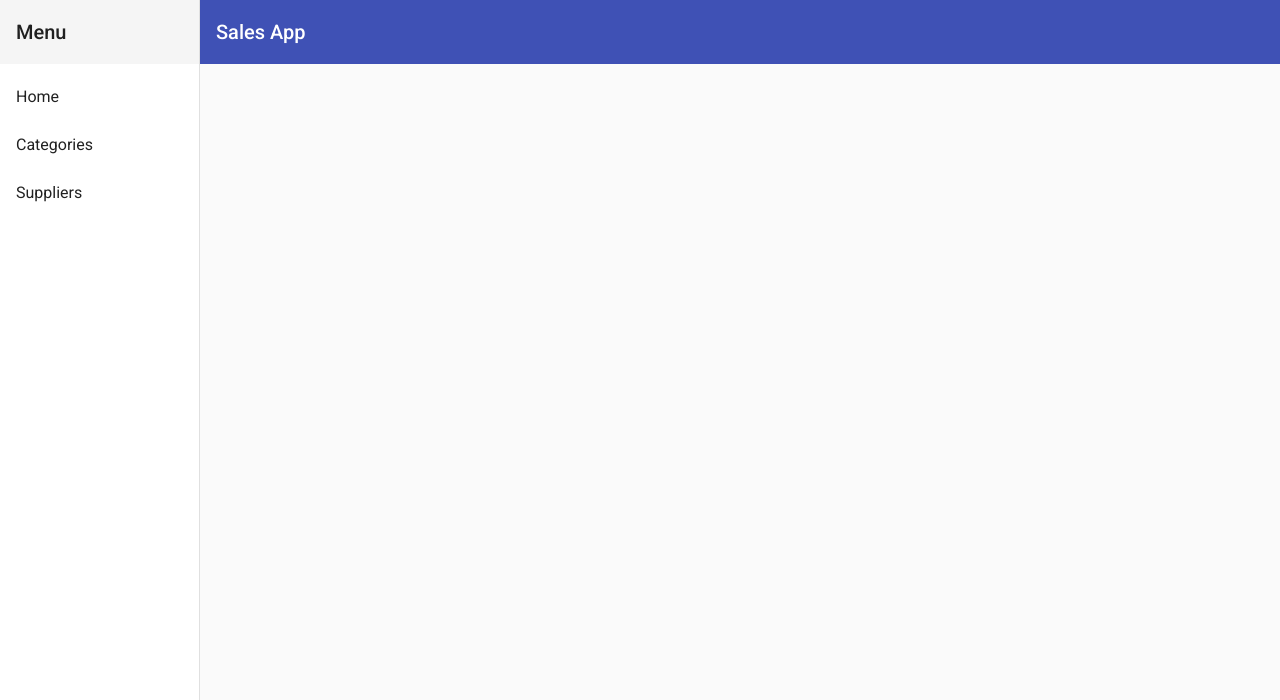
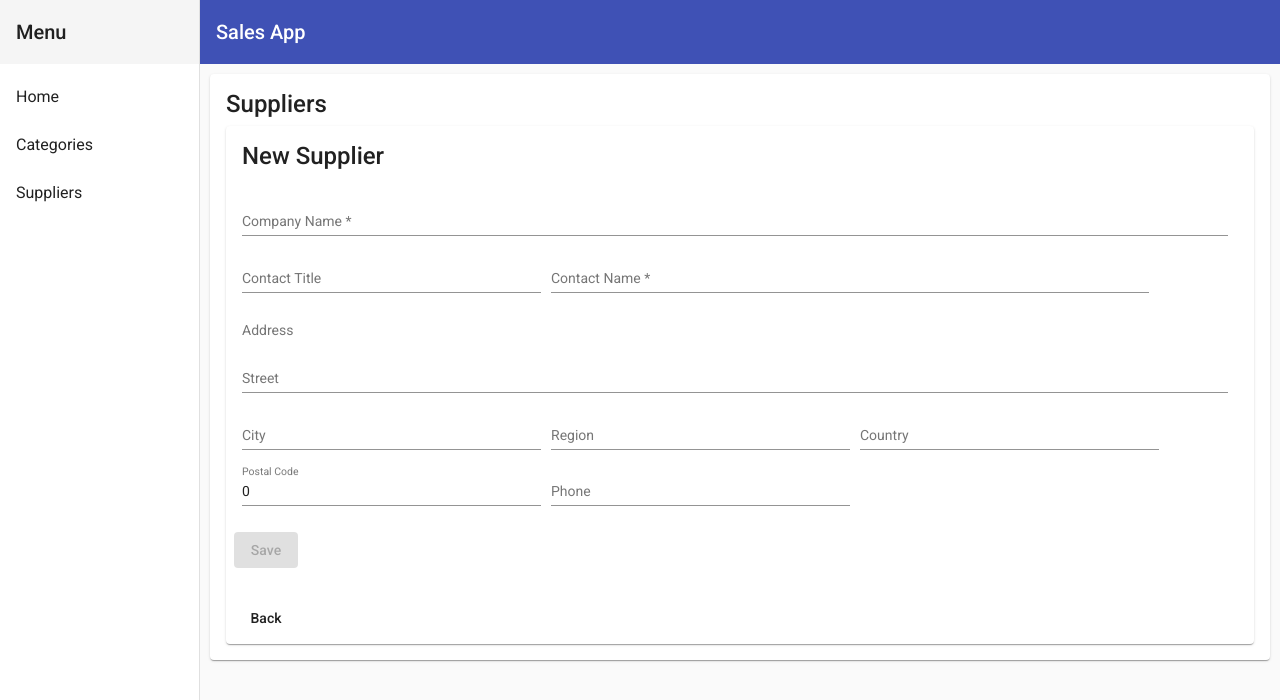
Before and after one commit to danielschmitz/my-sales-aapp, an Angular app: page /suppliers/new in a window 1280 px wide. Before the commit this address led to /. Shown: the top 700 px of the page. Built offline with nearby package versions, Linux system fonts and the light colour scheme.

Commit message:
new spplier

```diff
--- a/src/app/app-routing.module.ts
+++ b/src/app/app-routing.module.ts
@@ -5,6 +5,7 @@ import { CategoriesComponent } from './categories/categories.component';
 import { DashboardComponent } from './dashboard/dashboard.component';
 import { SuppliersEditComponent } from './suppliers/suppliers-edit/suppliers-edit.component';
 import { SuppliersListComponent } from './suppliers/suppliers-list/suppliers-list.component';
+import { SuppliersNewComponent } from './suppliers/suppliers-new/suppliers-new.component';
 import { SuppliersShowComponent } from './suppliers/suppliers-show/suppliers-show.component';
 import { SuppliersComponent } from './suppliers/suppliers.component';
 
@@ -26,6 +27,10 @@ const routes: Routes = [
       {
         path: 'edit/:id',
         component: SuppliersEditComponent
+      },
+      {
+        path: 'new',
+        component: SuppliersNewComponent
       }
     ]
   },
--- a/src/app/suppliers/supplier.dto.ts
+++ b/src/app/suppliers/supplier.dto.ts
@@ -1,7 +1,7 @@
 import { Address } from "../address.dto";
 
 export interface Supplier {
-  id: number;
+  id?: number;
   companyName: string;
   contactName: string;
   contactTitle: string;
--- a/src/app/suppliers/supplier.service.ts
+++ b/src/app/suppliers/supplier.service.ts
@@ -19,10 +19,12 @@ export class SupplierService {
     return this.http.get<Supplier>(environment.api + 'suppliers/' + id);
   }
 
-  public save(Supplier: Supplier): Observable<Supplier> {
-    if (Supplier.id) return this.http.put<Supplier>(environment.api + 'suppliers/' + Supplier.id, Supplier);
+  public save(supplier: Supplier): Observable<Supplier> {
+    console.log('supplier.id?', supplier.id)
+    if (supplier.id) return this.http.put<Supplier>(environment.api + 'suppliers/' + supplier.id, supplier);
 
-    return this.http.post<Supplier>(environment.api + 'suppliers', Supplier);
+    console.log('new supplier')
+    return this.http.post<Supplier>(environment.api + 'suppliers', supplier);
   }
 
   public delete(id: number) {
--- a/src/app/suppliers/suppliers-list/suppliers-list.component.html
+++ b/src/app/suppliers/suppliers-list/suppliers-list.component.html
@@ -26,5 +26,13 @@
 
     </mat-card-content>
 
+    <mat-card-actions>
+        <button mat-raised-button
+        color="primary"
+                [routerLink]="['/suppliers/new']">
+            New
+        </button>
+    </mat-card-actions>
+
 
 </div>
--- a/src/app/suppliers/suppliers-new/suppliers-new.component.html
+++ b/src/app/suppliers/suppliers-new/suppliers-new.component.html
@@ -1 +1,23 @@
-<p>suppliers-new works!</p>
+<div>
+
+    <mat-card>
+        <mat-card-title>New Supplier</mat-card-title>
+        <br />
+        <mat-card-content>
+            <app-suppliers-form [supplier]="supplier"
+                                (save)="onSave($event)"></app-suppliers-form>
+
+        </mat-card-content>
+
+
+        <mat-card-actions>
+            <button mat-button
+                    [routerLink]="['/suppliers']">
+                Back
+            </button>
+        </mat-card-actions>
+
+    </mat-card>
+
+
+</div>
--- a/src/app/suppliers/suppliers-new/suppliers-new.component.ts
+++ b/src/app/suppliers/suppliers-new/suppliers-new.component.ts
@@ -1,4 +1,8 @@
 import { Component, OnInit } from '@angular/core';
+import { Router } from '@angular/router';
+import { lastValueFrom } from 'rxjs';
+import { Supplier } from '../supplier.dto';
+import { SupplierService } from '../supplier.service';
 
 @Component({
   selector: 'app-suppliers-new',
@@ -8,9 +12,32 @@ import { Component, OnInit } from '@angular/core';
 })
 export class SuppliersNewComponent implements OnInit {
 
-  constructor() { }
+  supplier: Supplier = {
+    companyName: '',
+    contactName: '',
+    contactTitle: '',
+    address: {
+      city: '',
+      phone: '',
+      country: '',
+      postalCode: 0,
+      region: '',
+      street: ''
+    }
+  }
+
+  constructor(private supplierService: SupplierService,
+    private router: Router
+  ) { }
 
   ngOnInit(): void {
   }
 
+  async onSave(supplier: Supplier) {
+    console.log('save new supplier', supplier);
+    const result = await lastValueFrom(this.supplierService.save(supplier));
+    console.log('result new supplier', result)
+    this.router.navigate(['/suppliers/show',result.id]);
+  }
+
 }
```
